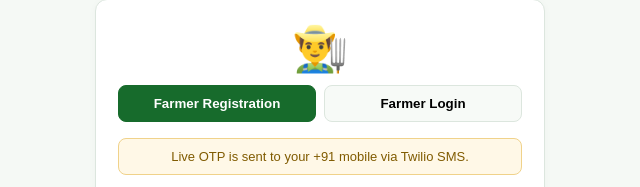
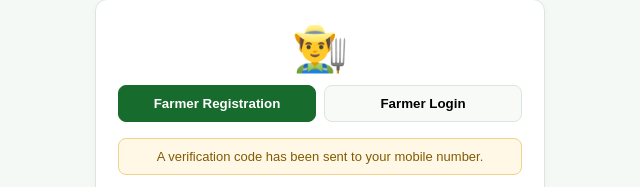
Before and after one commit to Luciferofficial07/KisanQ, a plain HTML site: page docs/index.html in a window 1280 px wide. Both pictures are taken after a click on the button "Farmer Registration". Shown: the part 150-337 px from the top of the page, 320-960 px from the left. Drawn offline with nearby package versions, Linux system fonts and the light colour scheme.

Commit message:
Remove twilio branding

```diff
--- a/docs/index.html
+++ b/docs/index.html
@@ -70,8 +70,7 @@
         <button id="tabRegister" class="active" onclick="switchAuthTab('register')" data-i18n="farmerRegister">Register</button>
         <button id="tabLogin" onclick="switchAuthTab('login')" data-i18n="farmerLogin">Login</button>
       </div>
-      <div class="demo">Live OTP is sent to your +91 mobile via Twilio SMS.</div>
-
+<div class="demo">A verification code has been sent to your mobile number.</div>
       <div id="registerPane">
         <p class="sub" data-i18n="registerSub">Create your farmer account with name and mobile number.</p>
         <label data-i18n="name">Full name</label>
```
